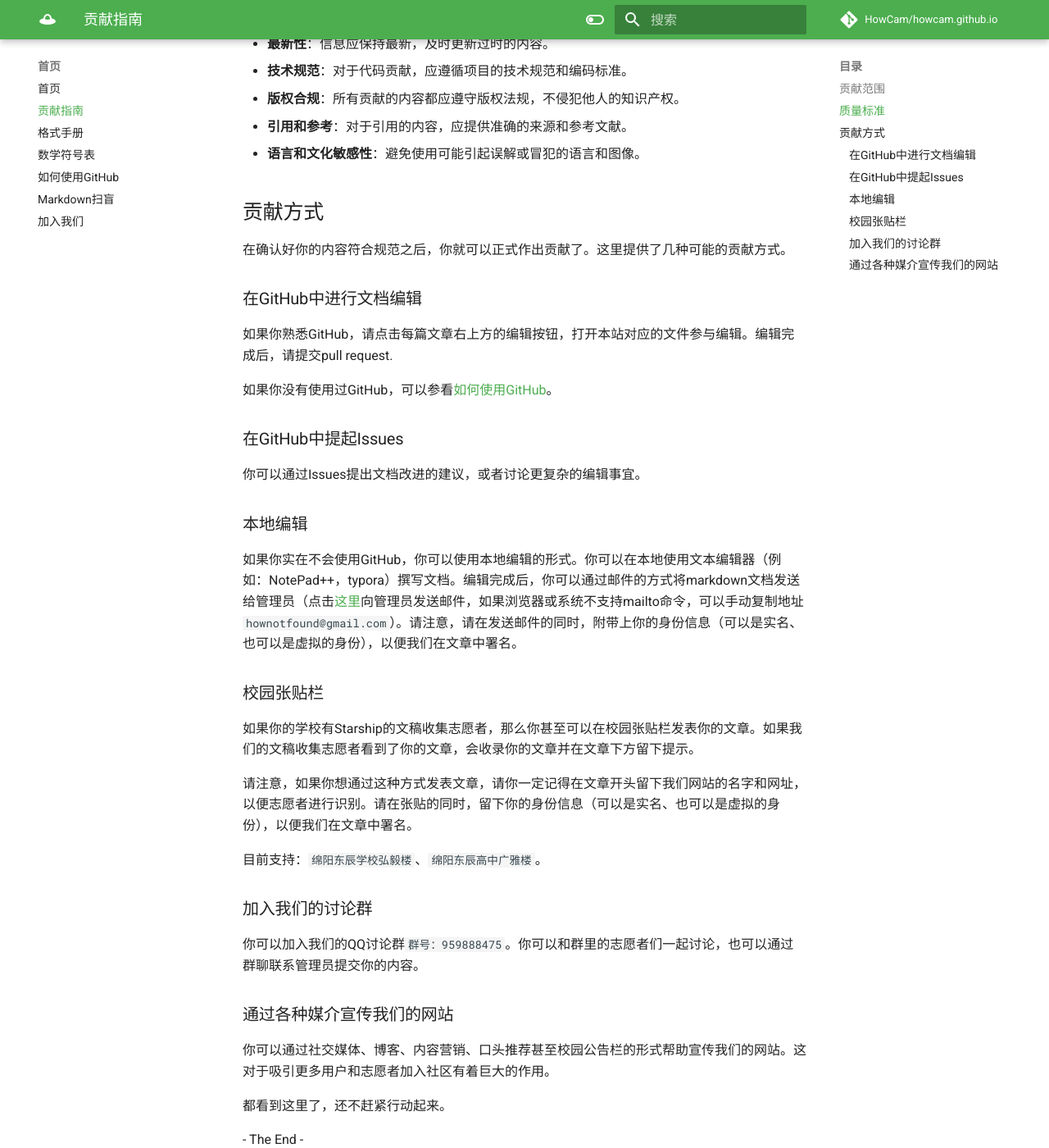
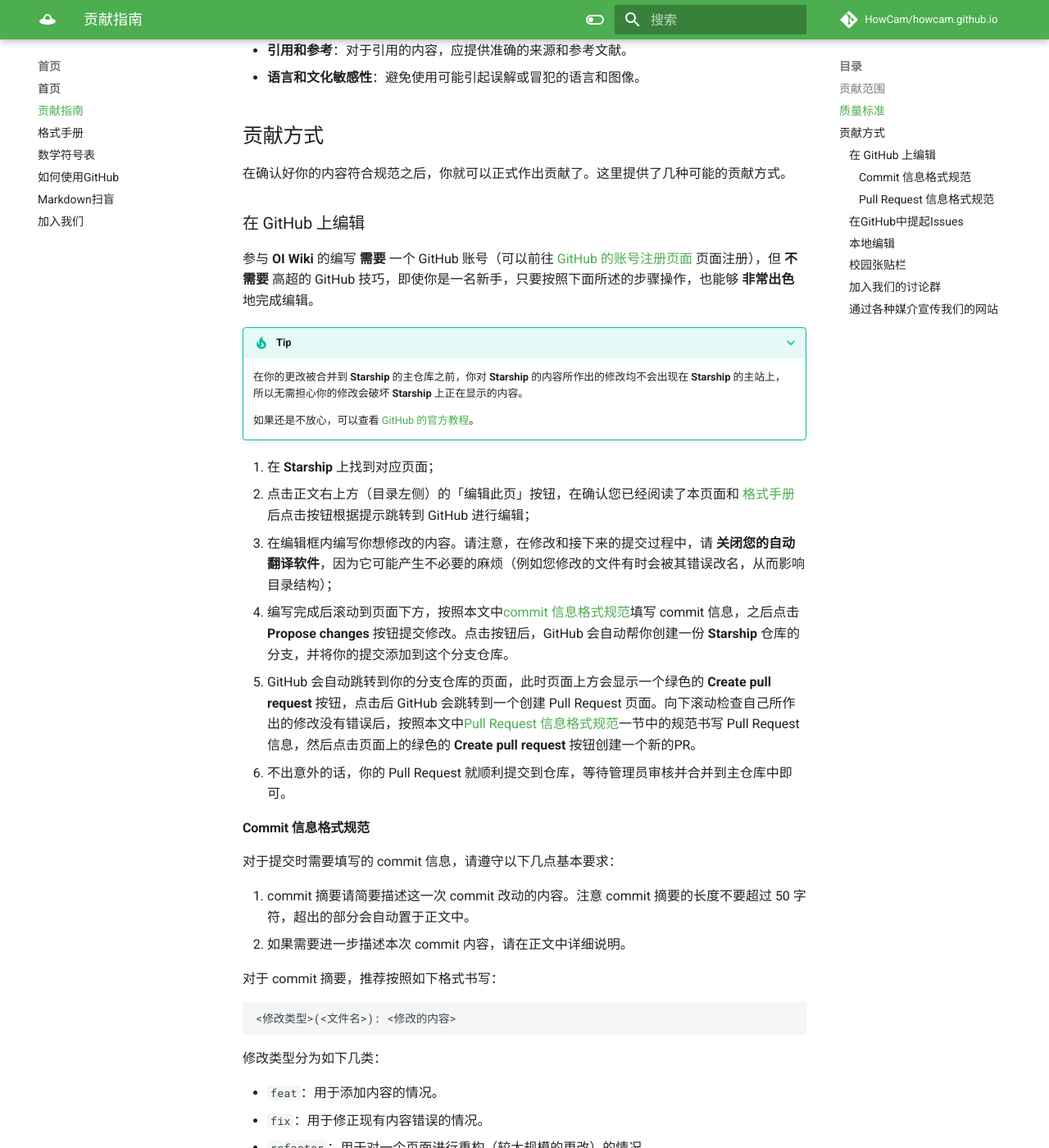
Before and after one commit to HowCam/howcam.github.io, an MkDocs documentation site: the page built from docs/intro/contribute.md, in a window 1280 px wide and 1400 px high, scrolled down 1138 px. Shown: the whole window at 82% size. Built offline with MkDocs 1.6.1 and Material for MkDocs 9.7.7, drawn with Linux system fonts in a browser that asks for light colours; a script that is not in the unit is left out; comment, search, counter and statistics services are not loaded; some of the changed text lies outside the part shown.

Commit message:
feat(intro/contribute.md)：增加了GitHub编辑的详细步骤

````diff
--- a/docs/intro/contribute.md
+++ b/docs/intro/contribute.md
@@ -1,8 +1,6 @@
 # 贡献指南
 
-
-
-**感谢你来到本页面**-—这说明你是一个有奉献精神的人。本网站是由众多志愿者一起义务运营的，但仅凭目前的人手还不足以支撑我们的日常维护和内容产出。我们希望有更多愿意贡献自己知识和技术的志愿者加入我们。
+**感谢你来到本页面**——这说明你是一个有奉献精神的人。本网站是由众多志愿者一起义务运营的，但仅凭目前的人手还不足以支撑我们的日常维护和内容产出。我们希望有更多愿意贡献自己知识和技术的志愿者加入我们。
 
 在正式参与之前，你需要了解这些东西。
 
@@ -19,8 +17,6 @@
 
 在进行贡献之前，请确保你**了解**如何使用Markdown。这并不代表你需要精通Markdown这种标记语言。你只需要了解一些Markdown的特性与一些常用的语法。学习Markdown的基本用法通常只需要花费不到半小时。（[Markdown扫盲](Markdown.md))
 
-本站利用docsify工具，将Markdown文件实时渲染成html供浏览器显示。故你不需要学习复杂的html的各种语法规则，只需要使用一些简单的“所见即所得”的Markdown编辑器（例如typora）来编写你的文档。文档入库之后就可以按照文档的排版格式在网站中展示。
-
 文档具体的格式要求，请参看[格式手册](format.md)。
 
 同时，为了让本站有意义，你的内容应符合以下标准：
@@ -35,17 +31,72 @@
 - **引用和参考**：对于引用的内容，应提供准确的来源和参考文献。
 - **语言和文化敏感性**：避免使用可能引起误解或冒犯的语言和图像。
 
-
-
 ## 贡献方式
 
 在确认好你的内容符合规范之后，你就可以正式作出贡献了。这里提供了几种可能的贡献方式。
 
-### 在GitHub中进行文档编辑
+### 在 GitHub 上编辑
 
-如果你熟悉GitHub，请点击每篇文章右上方的编辑按钮，打开本站对应的文件参与编辑。编辑完成后，请提交pull request.
+参与 **OI Wiki** 的编写 **需要** 一个 GitHub 账号（可以前往 [GitHub 的账号注册页面](https://github.com/signup) 页面注册），但 **不需要** 高超的 GitHub 技巧，即使你是一名新手，只要按照下面所述的步骤操作，也能够 **非常出色** 地完成编辑。
 
-如果你没有使用过GitHub，可以参看[如何使用GitHub](how-to-use-GitHub.md)。
+???+ tip
+    在你的更改被合并到 **Starship** 的主仓库之前，你对 **Starship** 的内容所作出的修改均不会出现在 **Starship** 的主站上，所以无需担心你的修改会破坏 **Starship** 上正在显示的内容。
+
+    如果还是不放心，可以查看 [GitHub 的官方教程](https://skills.github.com/)。
+
+1.  在 **Starship** 上找到对应页面；
+2.  点击正文右上方（目录左侧）的「编辑此页」按钮，在确认您已经阅读了本页面和 [格式手册](/intro/format/) 后点击按钮根据提示跳转到 GitHub 进行编辑；
+3.  在编辑框内编写你想修改的内容。请注意，在修改和接下来的提交过程中，请 **关闭您的自动翻译软件**，因为它可能产生不必要的麻烦（例如您修改的文件有时会被其错误改名，从而影响目录结构）；
+4.  编写完成后滚动到页面下方，按照本文中[commit 信息格式规范](./#commit)填写 commit 信息，之后点击 **Propose changes** 按钮提交修改。点击按钮后，GitHub 会自动帮你创建一份 **Starship** 仓库的分支，并将你的提交添加到这个分支仓库。
+5.  GitHub 会自动跳转到你的分支仓库的页面，此时页面上方会显示一个绿色的 **Create pull request** 按钮，点击后 GitHub 会跳转到一个创建 Pull Request 页面。向下滚动检查自己所作出的修改没有错误后，按照本文中[Pull Request 信息格式规范](./#pull-request)一节中的规范书写 Pull Request 信息，然后点击页面上的绿色的 **Create pull request** 按钮创建一个新的PR。
+6.  不出意外的话，你的 Pull Request 就顺利提交到仓库，等待管理员审核并合并到主仓库中即可。
+
+#### Commit 信息格式规范
+
+对于提交时需要填写的 commit 信息，请遵守以下几点基本要求：
+
+1. commit 摘要请简要描述这一次 commit 改动的内容。注意 commit 摘要的长度不要超过 50 字符，超出的部分会自动置于正文中。
+2. 如果需要进一步描述本次 commit 内容，请在正文中详细说明。
+
+对于 commit 摘要，推荐按照如下格式书写：
+
+```
+<修改类型>(<文件名>): <修改的内容>
+```
+
+修改类型分为如下几类：
+
+- `feat`：用于添加内容的情况。
+- `fix`：用于修正现有内容错误的情况。
+- `refactor`：用于对一个页面进行重构（较大规模的更改）的情况。
+- `revert`：用于回退之前更改的情况。
+
+#### Pull Request 信息格式规范
+
+对于 Pull Request，请遵守以下几点要求：
+
+1. 标题请写明本次 PR 的目的（做了 **什么** 工作，修复了 **什么** 问题）。
+2. 内容请简要叙述修改的内容。如果修复了一个 issue 的问题，请在内容中添加 `fix #xxxx` 字段，其中 `xxxx` 代表 issue 的编号。
+
+对于 Pull Request 的标题，推荐使用如下格式书写：
+
+```
+<修改类型>(<文件名>): <修改的内容> (<对应 issue 的编号>)
+```
+
+修改类型分为如下几类：
+
+- `feat`：用于添加内容的情况。
+- `fix`：用于修正现有内容错误的情况。
+- `refactor`：用于对一个页面进行重构（较大规模的更改）的情况。
+- `revert`：用于回退之前更改的情况。
+
+示例：
+
+- `fix(ds/persistent-seg): 修改代码注释使描述更清晰`
+- `fix: tools/judger/index 不在目录中 (#3709)`
+- `feat(math/poly/fft): better proof`
+- `refactor(ds/stack): 整理页面内容`
 
 ### 在GitHub中提起Issues
 
@@ -53,7 +104,7 @@
 
 ### 本地编辑
 
-如果你实在不会使用GitHub，你可以使用本地编辑的形式。你可以在本地使用文本编辑器（例如：NotePad++，typora）撰写文档。编辑完成后，你可以通过邮件的方式将markdown文档发送给管理员（点击[这里](mailto:hownotfound@gmail.com?subject=星舟Starship%20|%20 )向管理员发送邮件，如果浏览器或系统不支持mailto命令，可以手动复制地址`hownotfound@gmail.com`）。请注意，请在发送邮件的同时，附带上你的身份信息（可以是实名、也可以是虚拟的身份），以便我们在文章中署名。
+如果你实在不会使用GitHub，你可以使用本地编辑的形式。你可以在本地使用文本编辑器（例如：NotePad++，typora）撰写文档。编辑完成后，你可以通过邮件的方式将markdown文档发送给管理员（点击[这里](mailto:hownotfound@gmail.com?subject=星舟Starship | )向管理员发送邮件，如果浏览器或系统不支持mailto命令，可以手动复制地址`hownotfound@gmail.com`）。请注意，请在发送邮件的同时，附带上你的身份信息（可以是实名、也可以是虚拟的身份），以便我们在文章中署名。
 
 ### 校园张贴栏
 
@@ -65,14 +116,12 @@
 
 ### 加入我们的讨论群
 
-你可以加入我们的QQ讨论群`群号：959888475`。你可以和群里的志愿者们一起讨论，也可以通过群聊联系管理员提交你的内容。
+你可以加入我们的[:fontawesome-brands-qq:QQ讨论群959888475](https://qm.qq.com/q/q7zRPbRU0S)。你可以和群里的志愿者们一起讨论，也可以通过群聊联系管理员提交你的内容。
 
 ### 通过各种媒介宣传我们的网站
 
 你可以通过社交媒体、博客、内容营销、口头推荐甚至校园公告栏的形式帮助宣传我们的网站。这对于吸引更多用户和志愿者加入社区有着巨大的作用。
 
-
-
 都看到这里了，还不赶紧行动起来。
 
 \- The End \-
````
